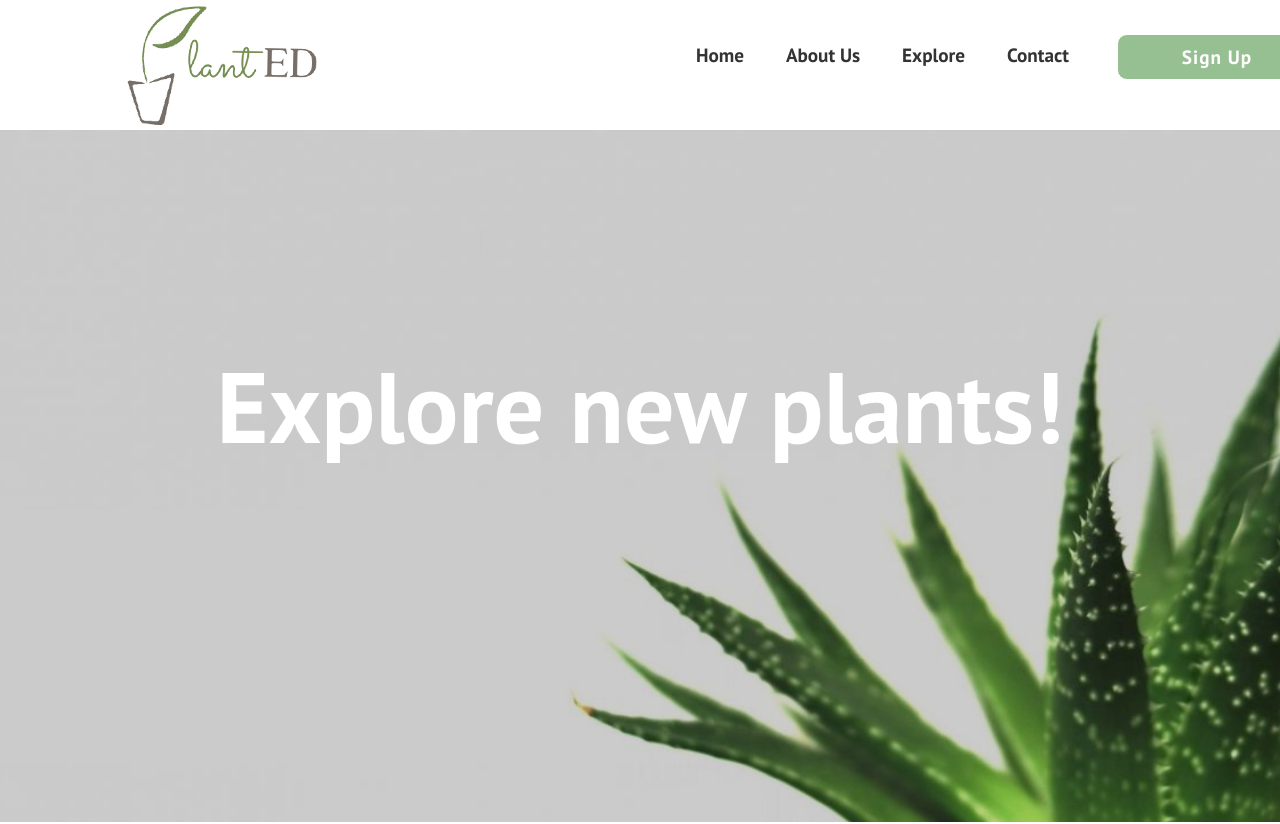
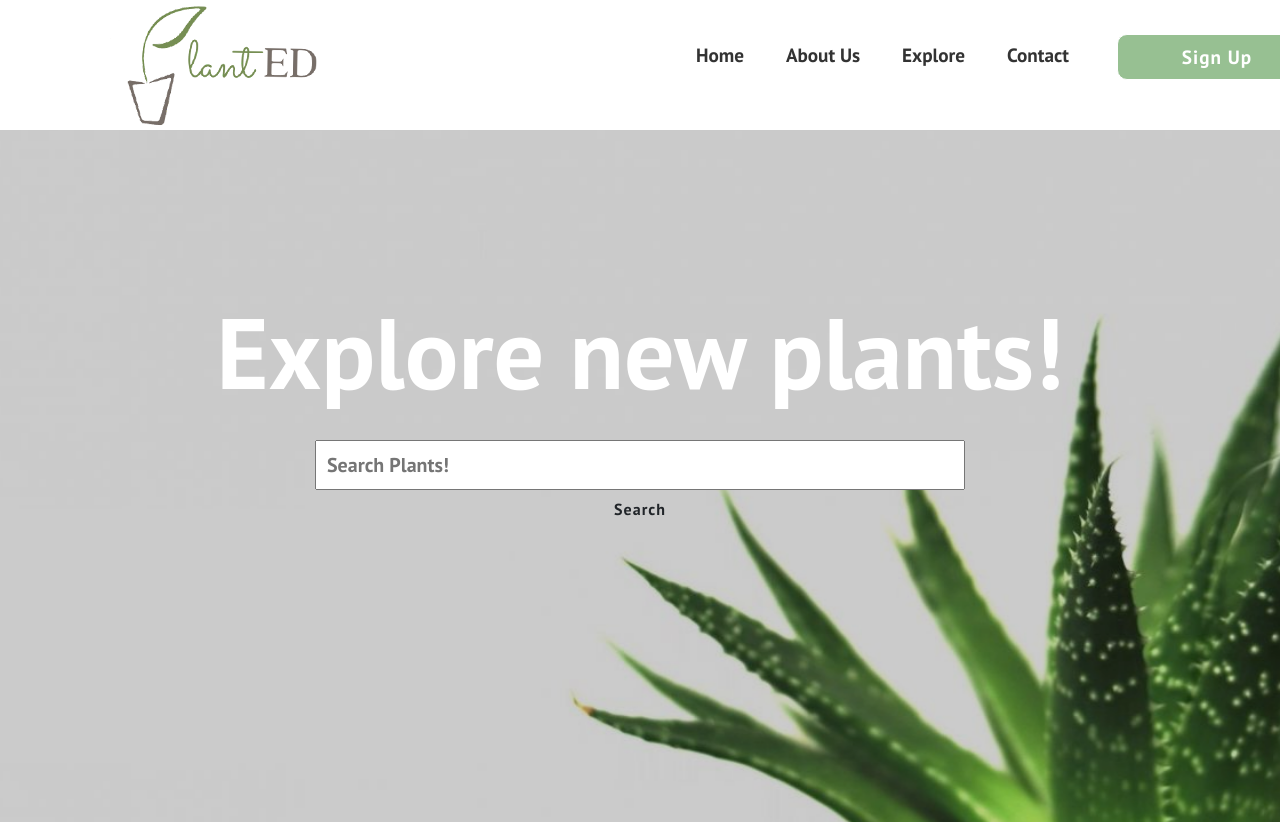
Before and after one commit to a-majumdar/sdp, a React (Create React App) app in the folder software/: page /Explore in a window 1280 px wide. Shown: the top 824 px of the page. Built offline with nearby package versions, Linux system fonts and the light colour scheme.

Commit message:
searchabr

```diff
--- a/software/src/components/organisms/expHeroSection.js
+++ b/software/src/components/organisms/expHeroSection.js
@@ -9,10 +9,8 @@ function HeroSection() {
     <div className="hero-container">
       <img className="background-image" src={PlantBackground}></img>
       <h1>Explore new plants!</h1>
-      {/* <p>
-        Learn, Explore and Interact with your plants and give them the best
-        start in life.
-      </p> */}
+      <input className="plant-Search" type='text' placeholder="Search Plants!" />
+      <Button buttonStyle="btn--medium" >Search</Button>
       <div className="hero-btns"></div>
     </div>
   );
```
